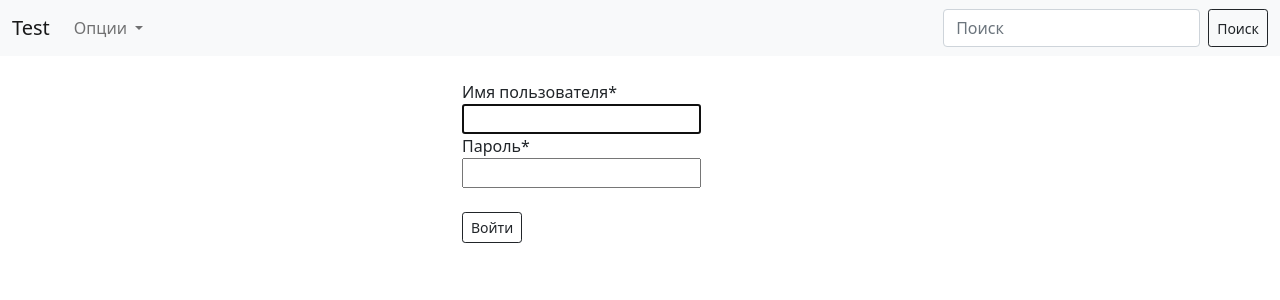
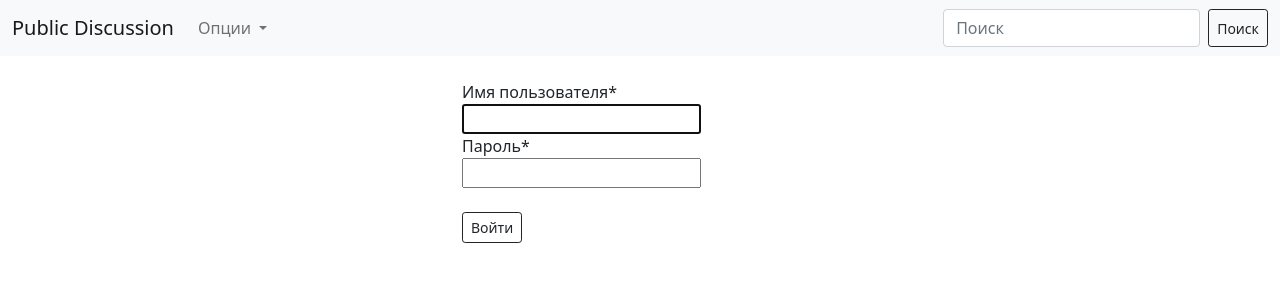
Before and after one commit to maksimmahneov128/PublicDiscussion, a Django app: a page that uses templates/index.html in a window 1280 px wide. Shown: the top 300 px of the page. Run offline with Django 4.2, Linux system fonts and the light colour scheme; parts of the project's set-up code (start-up, migrations or seed data) failed here and were passed over; some libraries are stand-ins or nearby versions.

Commit message:
Modify index.html

```diff
--- a/templates/index.html
+++ b/templates/index.html
@@ -10,7 +10,7 @@
 <body>
 <nav class="navbar navbar-expand-lg navbar-light bg-light">
   <div class="container-fluid">
-    <a class="navbar-brand" href="/">Test</a>
+    <a class="navbar-brand" href="/">Public Discussion</a>
     <button class="navbar-toggler" type="button" data-bs-toggle="collapse" data-bs-target="#navbarSupportedContent" aria-controls="navbarSupportedContent" aria-expanded="false" aria-label="Toggle navigation">
       <span class="navbar-toggler-icon"></span>
     </button>
```
